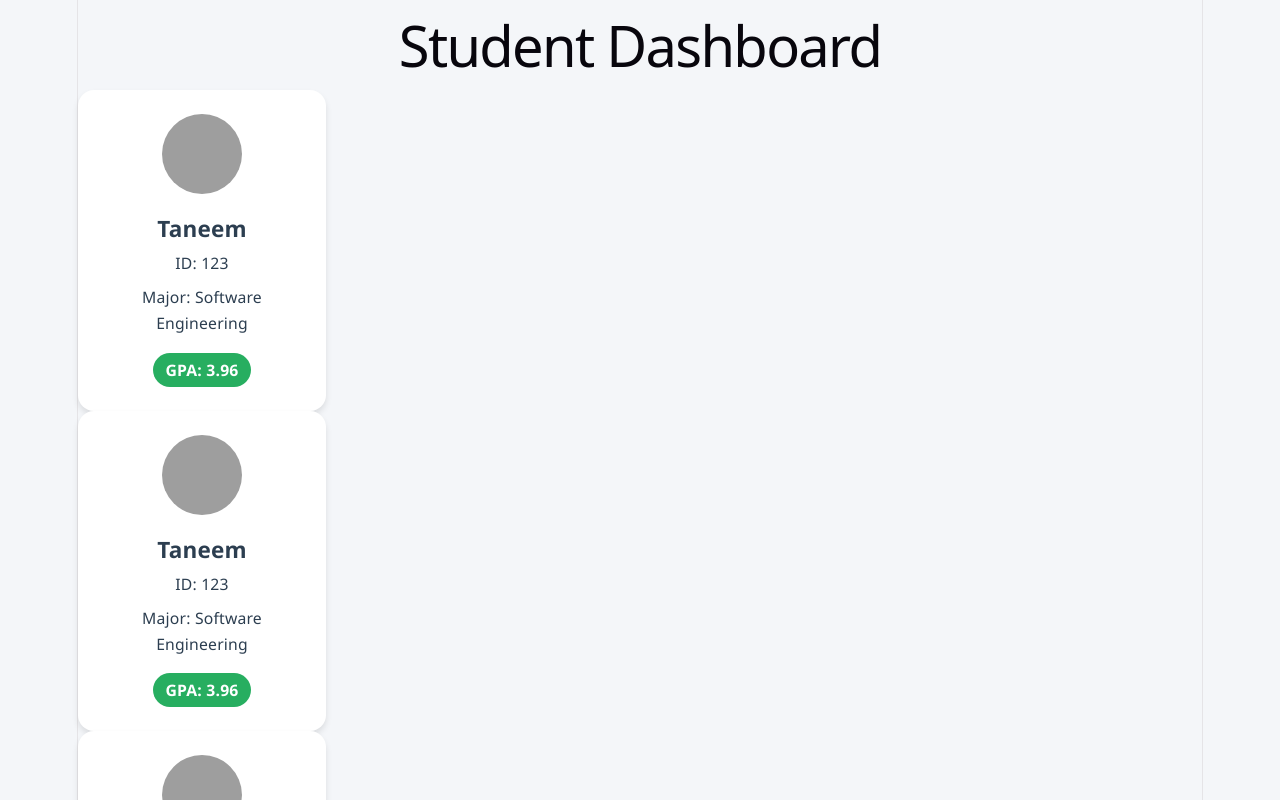
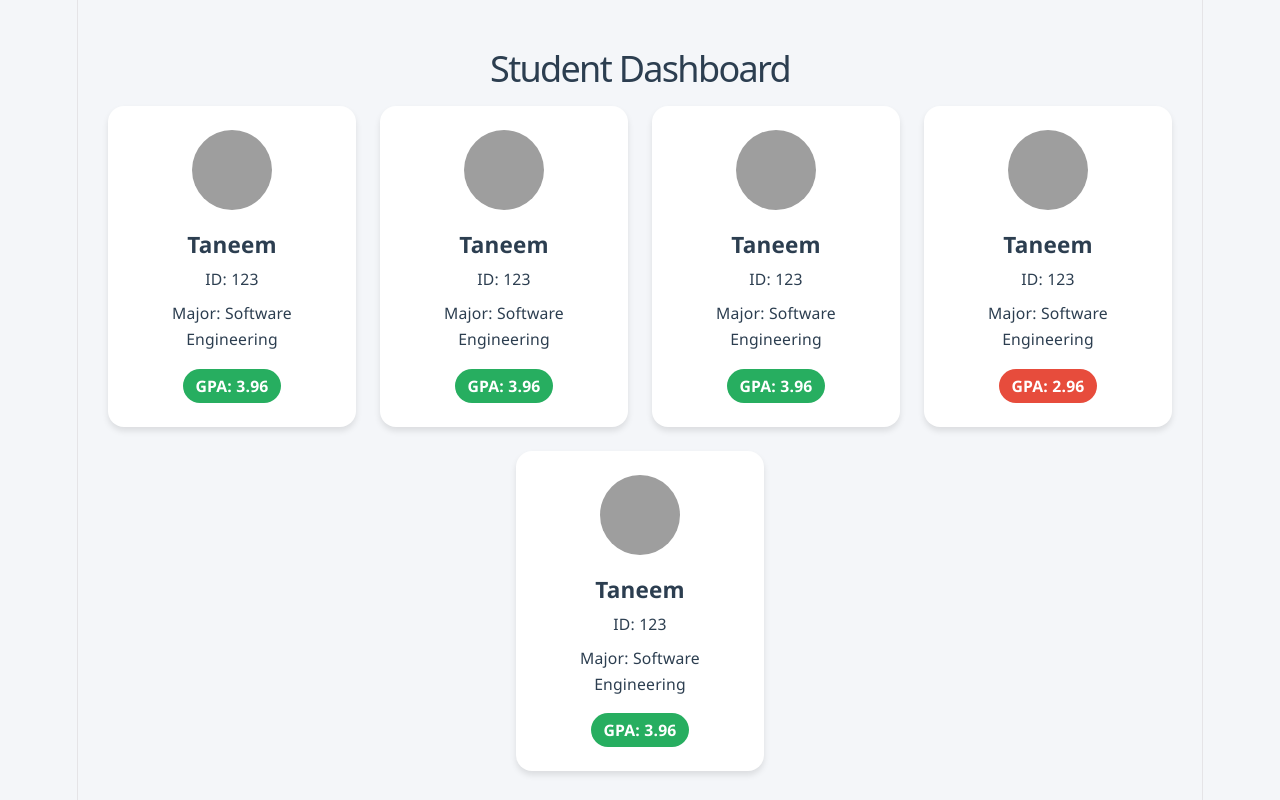
Before and after one commit to Taneem69/React-Practice, a React (Vite) app in the folder student-dashboard/: page / in a window 1280 px wide. Shown: the top 800 px of the page. Built offline with nearby package versions, Linux system fonts and the light colour scheme; grey boxes are pictures that could not be loaded.

Commit message:
added styling in student card

```diff
--- a/student-dashboard/src/App.css
+++ b/student-dashboard/src/App.css
@@ -182,3 +182,23 @@
     border-right-color: var(--border);
   }
 }
+
+.app {
+  max-width: 1200px;
+  margin: 0 auto;
+  padding: var(--spacing-large);
+}
+
+.dashboard-title {
+  text-align: center;
+  color: var(--color-primary);
+  font-size: 2rem;
+  margin-bottom: var(--spacing-large);
+}
+
+.card-grid {
+  display: flex;
+  flex-wrap: wrap;
+  gap: var(--spacing-large);
+  justify-content: center;
+}
```
